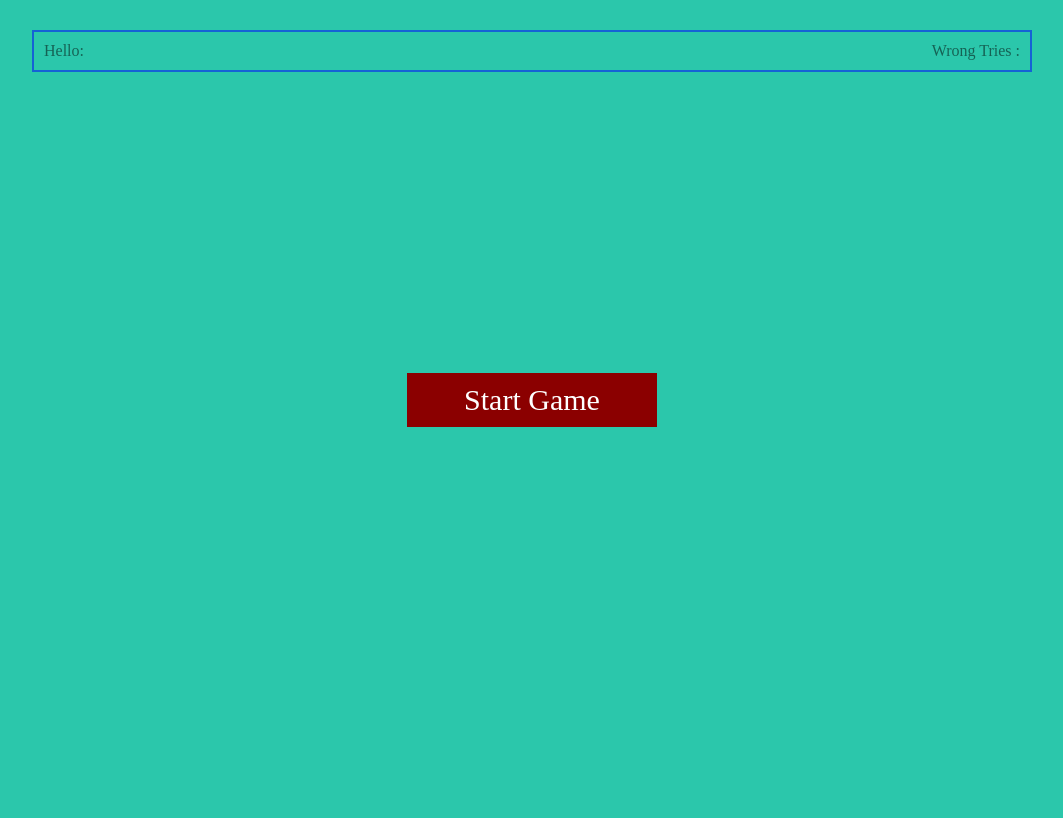
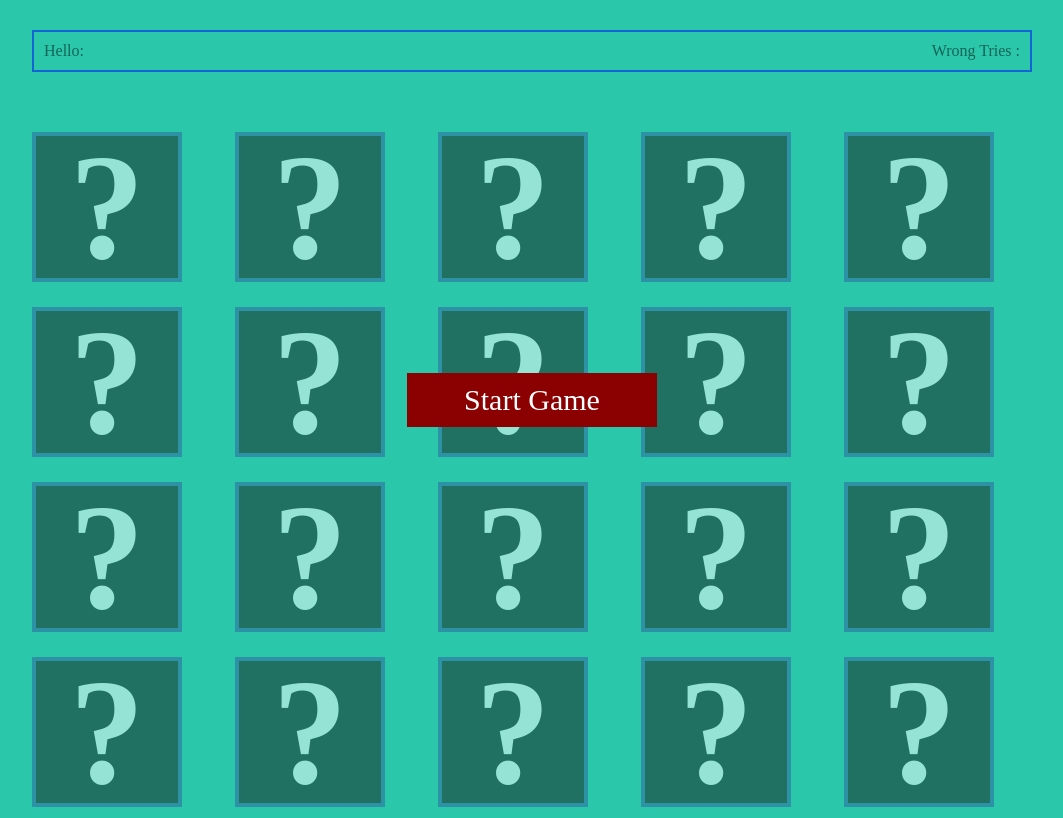
Before and after one commit to mostafa1115/Memory-Blocks-Game, a plain HTML site: page index.html in a window 1280 px wide. Shown: the whole page, without its empty margins (108-1171 px from the left). Drawn offline with Linux system fonts and the light colour scheme; the site is published under a folder, as on GitHub Pages, so addresses that start at the root find nothing.

Commit message:
Update index.html

```diff
--- a/index.html
+++ b/index.html
@@ -21,6 +21,6 @@
 
         </div>
     </div>
-    <script src="/js/ind.js"></script>
+    <script src="./js/ind.js"></script>
 </body>
 </html>
```
